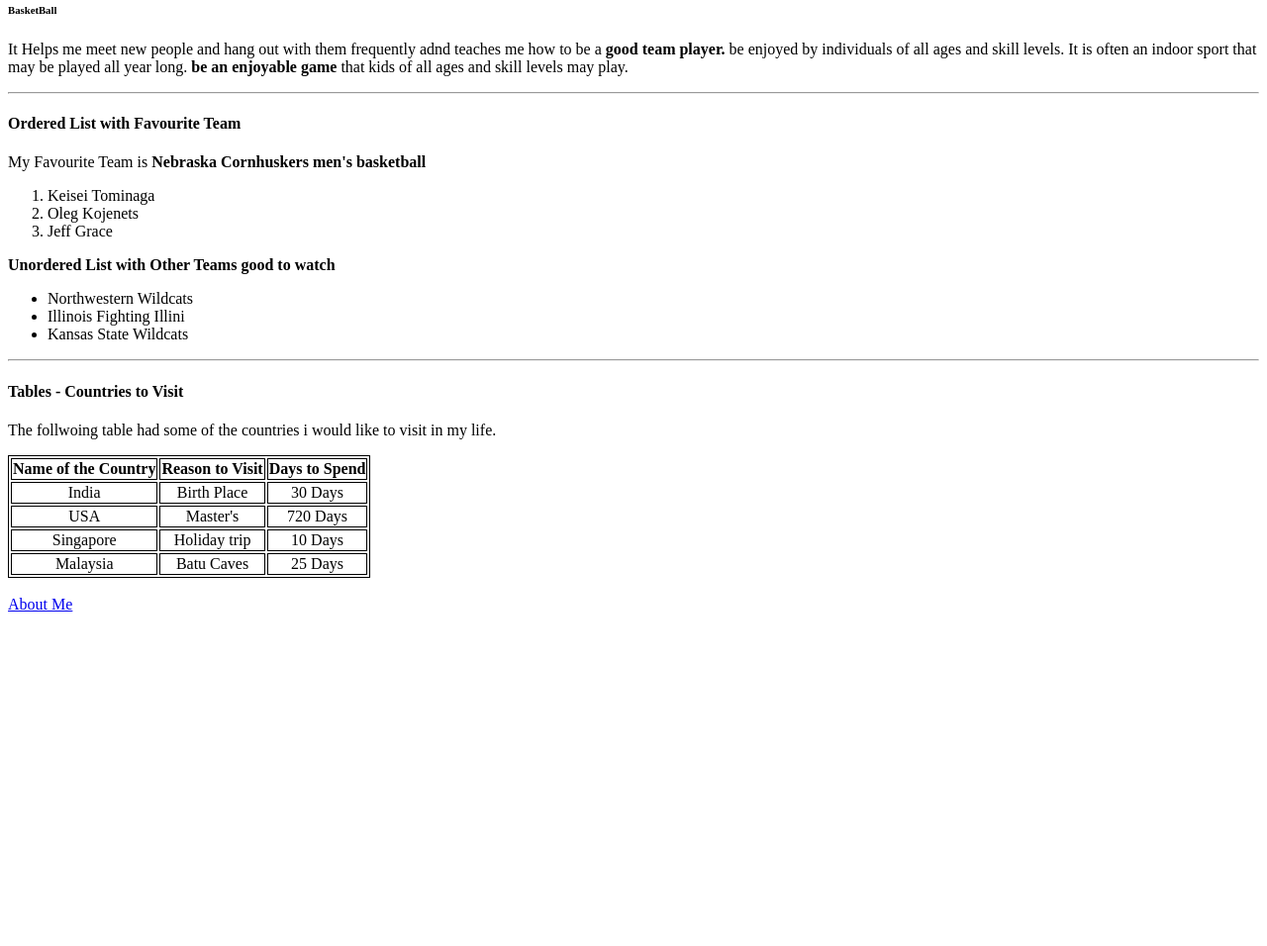
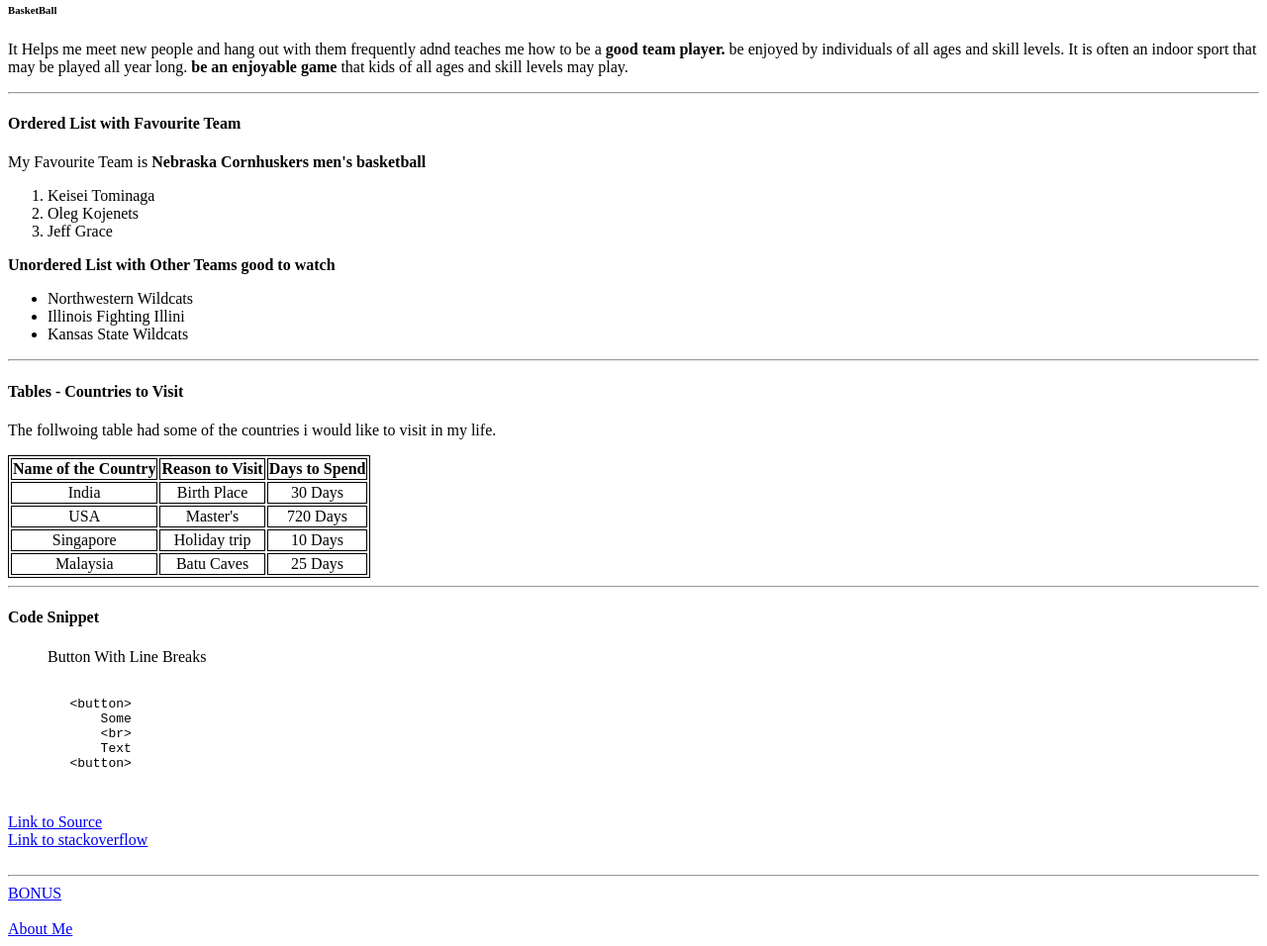
Before and after one commit to 44-563-Web-Apps-S23/44563-webapps-assignment-3-Jyothsnsa, a plain HTML site: page index.html in a window 1280 px wide. Shown: the part 66-1022 px from the top of the page at 99% size. Before the commit the page ends 800 px from the top, so only its background shows below. Drawn offline with Linux system fonts and the light colour scheme.

Commit message:
Added Bonus

```diff
--- a/index.html
+++ b/index.html
@@ -68,7 +68,24 @@
             </tr>
         </thead>
     </table>
+
+    <hr>
+    <h4>Code Snippet</h4>
+    <blockquote>Button With Line Breaks</blockquote>
+    <pre><code>
+        &lt;button&gt;
+            Some
+            &lt;br&gt;
+            Text
+        &lt;button&gt;
+        </code>
+    </pre>
+    <a href="https://css-tricks.com/snippets/html/button-with-line-breaks/">Link to Source</a><br>
+    <a href="https://stackoverflow.com/questions/38048131/how-to-newline-in-html-button"> Link to stackoverflow</a><br>
     <br>
+    <hr>
+    <a href="./bonus.html">BONUS</a><br><br>
+
     <a href="./aboutme.html">About Me</a>
 
 </body>
```
Also changed, not shown: bonus.html (added, +25 -0 lines), newt.jpg (added).
